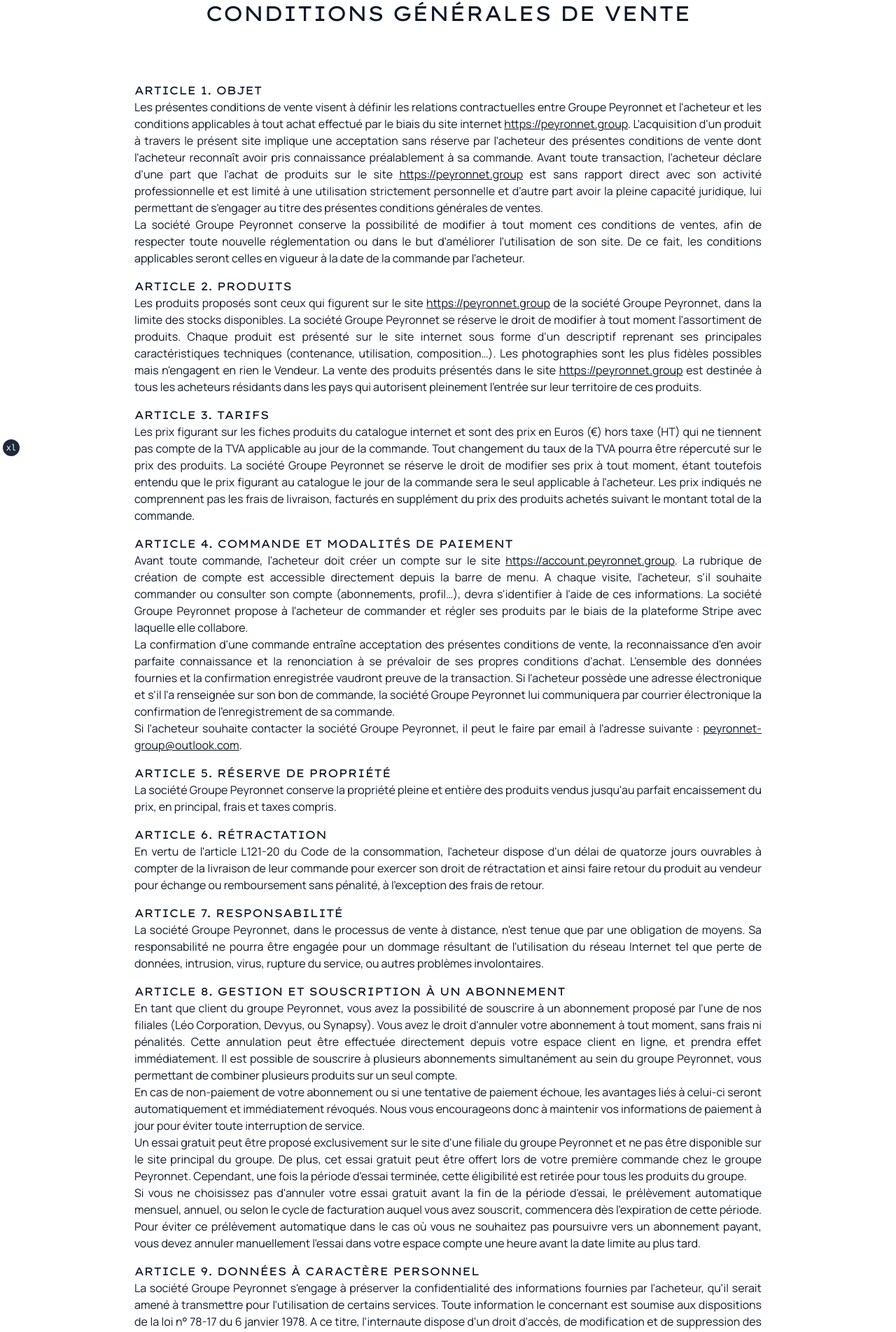
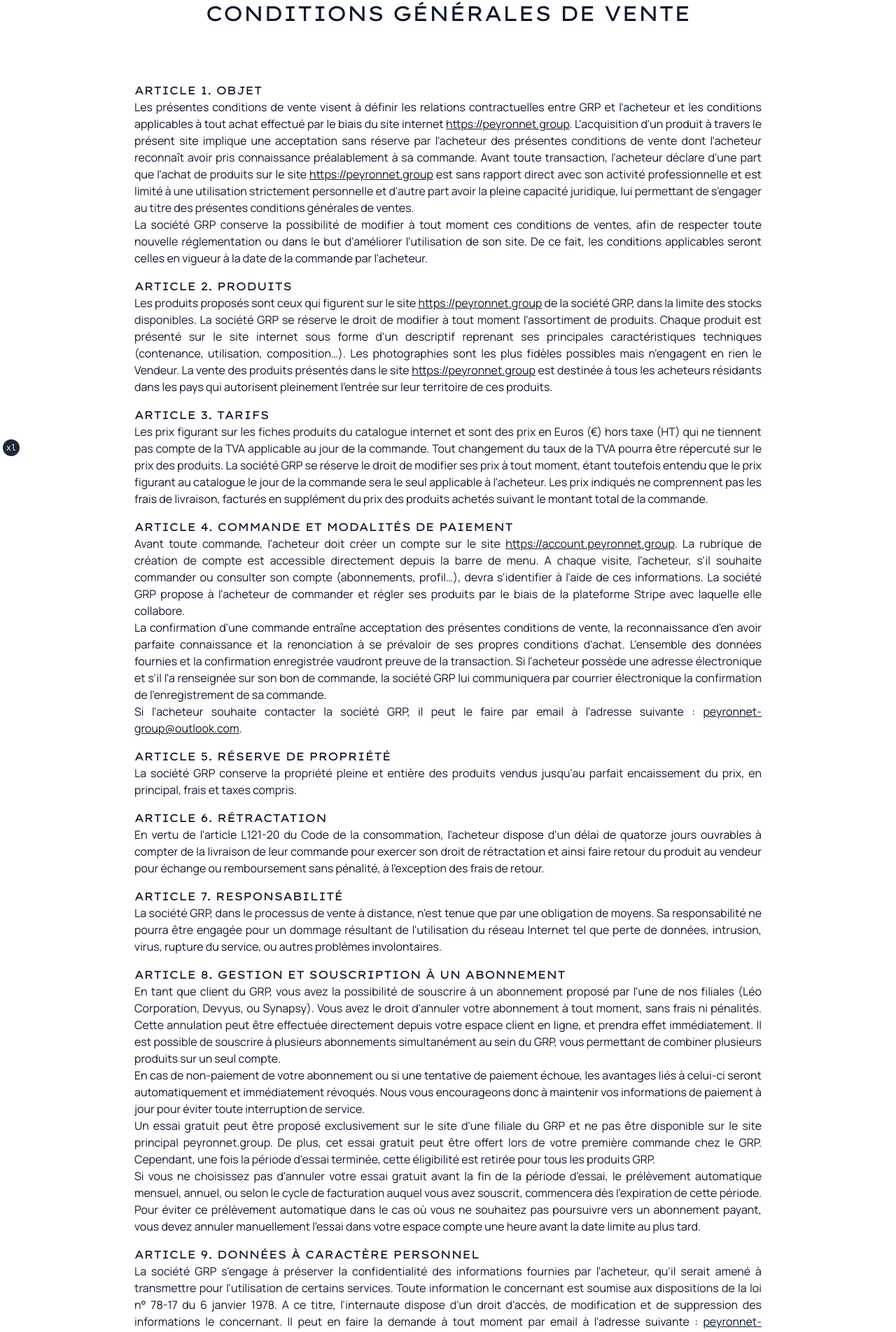
Before and after one commit to peyronnet-group/website, a Next.js app: page /cgv in a window 1280 px wide. Shown: the part 144-2048 px from the top of the page at 70% size. Built offline with nearby package versions, Linux system fonts and the light colour scheme.

Commit message:
Updated CGV

```diff
--- a/app/cgv/page.tsx
+++ b/app/cgv/page.tsx
@@ -16,9 +16,8 @@ export default function CGV() {
         <h2 className="text-md font-wide mt-4 uppercase">Article 1. Objet </h2>
         <p>
           Les présentes conditions de vente visent à définir les relations
-          contractuelles entre Groupe Peyronnet et l&apos;acheteur et les
-          conditions applicables à tout achat effectué par le biais du site
-          internet{" "}
+          contractuelles entre GRP et l&apos;acheteur et les conditions
+          applicables à tout achat effectué par le biais du site internet{" "}
           <Link className="underline" href="https://peyronnet.group">
             https://peyronnet.group
           </Link>
@@ -37,11 +36,11 @@ export default function CGV() {
           au titre des présentes conditions générales de ventes.{" "}
         </p>
         <p>
-          La société Groupe Peyronnet conserve la possibilité de modifier à tout
-          moment ces conditions de ventes, afin de respecter toute nouvelle
-          réglementation ou dans le but d&apos;améliorer l&apos;utilisation de
-          son site. De ce fait, les conditions applicables seront celles en
-          vigueur à la date de la commande par l&apos;acheteur.
+          La société GRP conserve la possibilité de modifier à tout moment ces
+          conditions de ventes, afin de respecter toute nouvelle réglementation
+          ou dans le but d&apos;améliorer l&apos;utilisation de son site. De ce
+          fait, les conditions applicables seront celles en vigueur à la date de
+          la commande par l&apos;acheteur.
         </p>
         <h2 className="text-md font-wide mt-4 uppercase">
           Article 2. Produits{" "}
@@ -51,14 +50,13 @@ export default function CGV() {
           <Link className="underline" href="https://peyronnet.group">
             https://peyronnet.group
           </Link>{" "}
-          de la société Groupe Peyronnet, dans la limite des stocks disponibles.
-          La société Groupe Peyronnet se réserve le droit de modifier à tout
-          moment l&apos;assortiment de produits. Chaque produit est présenté sur
-          le site internet sous forme d&apos;un descriptif reprenant ses
-          principales caractéristiques techniques (contenance, utilisation,
-          composition…). Les photographies sont les plus fidèles possibles mais
-          n&apos;engagent en rien le Vendeur. La vente des produits présentés
-          dans le site{" "}
+          de la société GRP, dans la limite des stocks disponibles. La société
+          GRP se réserve le droit de modifier à tout moment l&apos;assortiment
+          de produits. Chaque produit est présenté sur le site internet sous
+          forme d&apos;un descriptif reprenant ses principales caractéristiques
+          techniques (contenance, utilisation, composition…). Les photographies
+          sont les plus fidèles possibles mais n&apos;engagent en rien le
+          Vendeur. La vente des produits présentés dans le site{" "}
           <Link className="underline" href="https://peyronnet.group">
             https://peyronnet.group
           </Link>{" "}
@@ -72,12 +70,11 @@ export default function CGV() {
           sont des prix en Euros (€) hors taxe (HT) qui ne tiennent pas compte
           de la TVA applicable au jour de la commande. Tout changement du taux
           de la TVA pourra être répercuté sur le prix des produits. La société
-          Groupe Peyronnet se réserve le droit de modifier ses prix à tout
-          moment, étant toutefois entendu que le prix figurant au catalogue le
-          jour de la commande sera le seul applicable à l&apos;acheteur. Les
-          prix indiqués ne comprennent pas les frais de livraison, facturés en
-          supplément du prix des produits achetés suivant le montant total de la
-          commande.
+          GRP se réserve le droit de modifier ses prix à tout moment, étant
+          toutefois entendu que le prix figurant au catalogue le jour de la
+          commande sera le seul applicable à l&apos;acheteur. Les prix indiqués
+          ne comprennent pas les frais de livraison, facturés en supplément du
+          prix des produits achetés suivant le montant total de la commande.
         </p>
         <h2 className="text-md font-wide mt-4 uppercase">
           Article 4. Commande et modalités de paiement{" "}
@@ -90,10 +87,9 @@ export default function CGV() {
           . La rubrique de création de compte est accessible directement depuis
           la barre de menu. A chaque visite, l&apos;acheteur, s&apos;il souhaite
           commander ou consulter son compte (abonnements, profil…), devra
-          s&apos;identifier à l&apos;aide de ces informations. La société Groupe
-          Peyronnet propose à l&apos;acheteur de commander et régler ses
-          produits par le biais de la plateforme Stripe avec laquelle elle
-          collabore.
+          s&apos;identifier à l&apos;aide de ces informations. La société GRP
+          propose à l&apos;acheteur de commander et régler ses produits par le
+          biais de la plateforme Stripe avec laquelle elle collabore.
         </p>
         <p>
           La confirmation d&apos;une commande entraîne acceptation des présentes
@@ -102,13 +98,13 @@ export default function CGV() {
           conditions d&apos;achat. L&apos;ensemble des données fournies et la
           confirmation enregistrée vaudront preuve de la transaction. Si
           l&apos;acheteur possède une adresse électronique et s&apos;il l&apos;a
-          renseignée sur son bon de commande, la société Groupe Peyronnet lui
-          communiquera par courrier électronique la confirmation de
-          l&apos;enregistrement de sa commande.
+          renseignée sur son bon de commande, la société GRP lui communiquera
+          par courrier électronique la confirmation de l&apos;enregistrement de
+          sa commande.
         </p>
         <p>
-          Si l&apos;acheteur souhaite contacter la société Groupe Peyronnet, il
-          peut le faire par email à l&apos;adresse suivante :{" "}
+          Si l&apos;acheteur souhaite contacter la société GRP, il peut le faire
+          par email à l&apos;adresse suivante :{" "}
           <Link className="underline" href="mailto:peyronnet-group@outlook.com">
             peyronnet-group@outlook.com
           </Link>
@@ -118,9 +114,9 @@ export default function CGV() {
           Article 5. Réserve de propriété{" "}
         </h2>
         <p>
-          La société Groupe Peyronnet conserve la propriété pleine et entière
-          des produits vendus jusqu&apos;au parfait encaissement du prix, en
-          principal, frais et taxes compris.
+          La société GRP conserve la propriété pleine et entière des produits
+          vendus jusqu&apos;au parfait encaissement du prix, en principal, frais
+          et taxes compris.
         </p>
         <h2 className="text-md font-wide mt-4 uppercase">
           Article 6. Rétractation{" "}
@@ -138,25 +134,25 @@ export default function CGV() {
           Article 7. Responsabilité{" "}
         </h2>
         <p>
-          La société Groupe Peyronnet, dans le processus de vente à distance,
-          n&apos;est tenue que par une obligation de moyens. Sa responsabilité
-          ne pourra être engagée pour un dommage résultant de l&apos;utilisation
-          du réseau Internet tel que perte de données, intrusion, virus, rupture
-          du service, ou autres problèmes involontaires.
+          La société GRP, dans le processus de vente à distance, n&apos;est
+          tenue que par une obligation de moyens. Sa responsabilité ne pourra
+          être engagée pour un dommage résultant de l&apos;utilisation du réseau
+          Internet tel que perte de données, intrusion, virus, rupture du
+          service, ou autres problèmes involontaires.
         </p>
 
         <h2 className="text-md font-wide mt-4 uppercase">
           Article 8. Gestion et souscription à un abonnement
         </h2>
         <p>
-          En tant que client du groupe Peyronnet, vous avez la possibilité de
-          souscrire à un abonnement proposé par l&apos;une de nos filiales (Léo
-          Corporation, Devyus, ou Synapsy). Vous avez le droit d&apos;annuler
-          votre abonnement à tout moment, sans frais ni pénalités. Cette
-          annulation peut être effectuée directement depuis votre espace client
-          en ligne, et prendra effet immédiatement. Il est possible de souscrire
-          à plusieurs abonnements simultanément au sein du groupe Peyronnet,
-          vous permettant de combiner plusieurs produits sur un seul compte.
+          En tant que client du GRP, vous avez la possibilité de souscrire à un
+          abonnement proposé par l&apos;une de nos filiales (Léo Corporation,
+          Devyus, ou Synapsy). Vous avez le droit d&apos;annuler votre
+          abonnement à tout moment, sans frais ni pénalités. Cette annulation
+          peut être effectuée directement depuis votre espace client en ligne,
+          et prendra effet immédiatement. Il est possible de souscrire à
+          plusieurs abonnements simultanément au sein du GRP, vous permettant de
+          combiner plusieurs produits sur un seul compte.
         </p>
         <p>
           En cas de non-paiement de votre abonnement ou si une tentative de
@@ -167,11 +163,11 @@ export default function CGV() {
         </p>
         <p>
           Un essai gratuit peut être proposé exclusivement sur le site
-          d&apos;une filiale du groupe Peyronnet et ne pas être disponible sur
-          le site principal du groupe. De plus, cet essai gratuit peut être
-          offert lors de votre première commande chez le groupe Peyronnet.
-          Cependant, une fois la période d&apos;essai terminée, cette
-          éligibilité est retirée pour tous les produits du groupe.
+          d&apos;une filiale du GRP et ne pas être disponible sur le site
+          principal peyronnet.group. De plus, cet essai gratuit peut être offert
+          lors de votre première commande chez le GRP. Cependant, une fois la
+          période d&apos;essai terminée, cette éligibilité est retirée pour tous
+          les produits GRP.
         </p>
         <p>
           Si vous ne choisissez pas d&apos;annuler votre essai gratuit avant la
@@ -188,15 +184,14 @@ export default function CGV() {
           Article 9. Données à caractère personnel
         </h2>
         <p>
-          La société Groupe Peyronnet s&apos;engage à préserver la
-          confidentialité des informations fournies par l&apos;acheteur,
-          qu&apos;il serait amené à transmettre pour l&apos;utilisation de
-          certains services. Toute information le concernant est soumise aux
-          dispositions de la loi n° 78-17 du 6 janvier 1978. A ce titre,
-          l&apos;internaute dispose d&apos;un droit d&apos;accès, de
-          modification et de suppression des informations le concernant. Il peut
-          en faire la demande à tout moment par email à l&apos;adresse suivante
-          :{" "}
+          La société GRP s&apos;engage à préserver la confidentialité des
+          informations fournies par l&apos;acheteur, qu&apos;il serait amené à
+          transmettre pour l&apos;utilisation de certains services. Toute
+          information le concernant est soumise aux dispositions de la loi n°
+          78-17 du 6 janvier 1978. A ce titre, l&apos;internaute dispose
+          d&apos;un droit d&apos;accès, de modification et de suppression des
+          informations le concernant. Il peut en faire la demande à tout moment
+          par email à l&apos;adresse suivante :{" "}
           <Link className="underline" href="mailto:peyronnet-group@outlook.com">
             peyronnet-group@outlook.com
           </Link>
```
